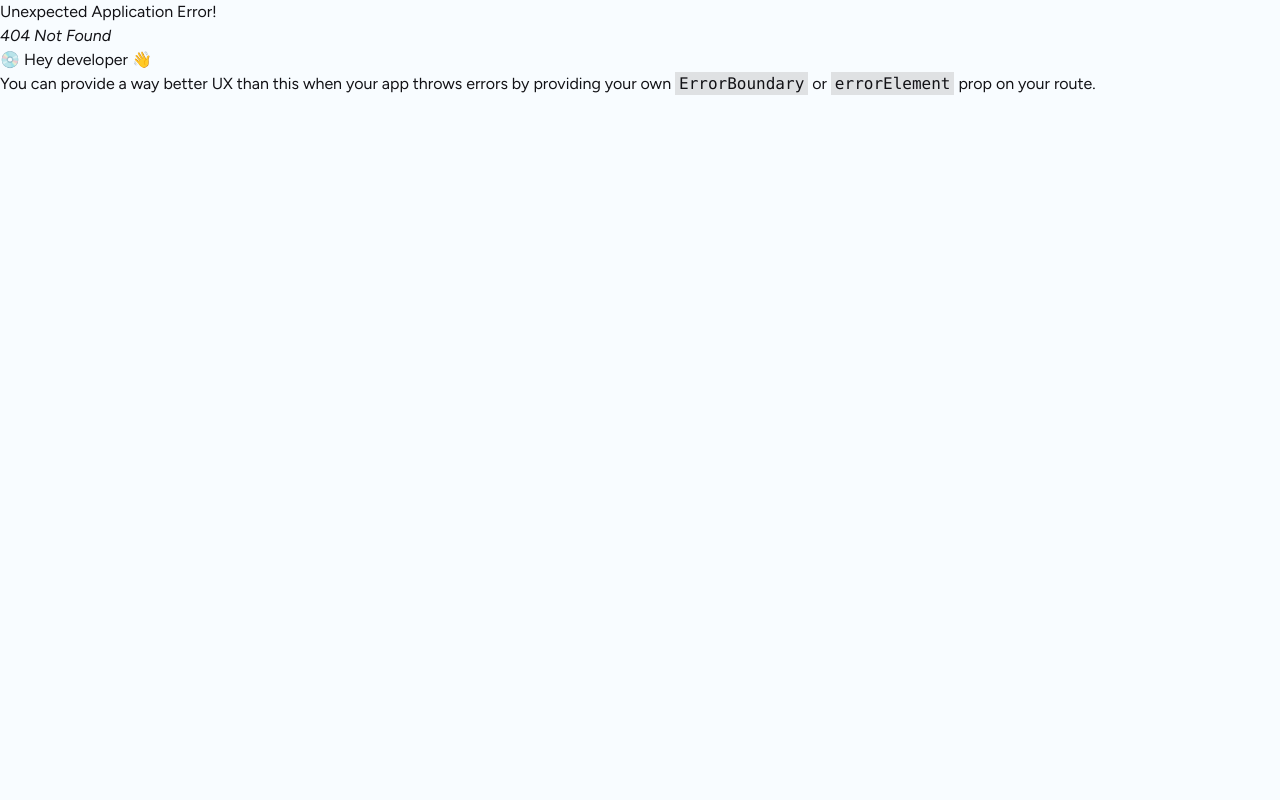
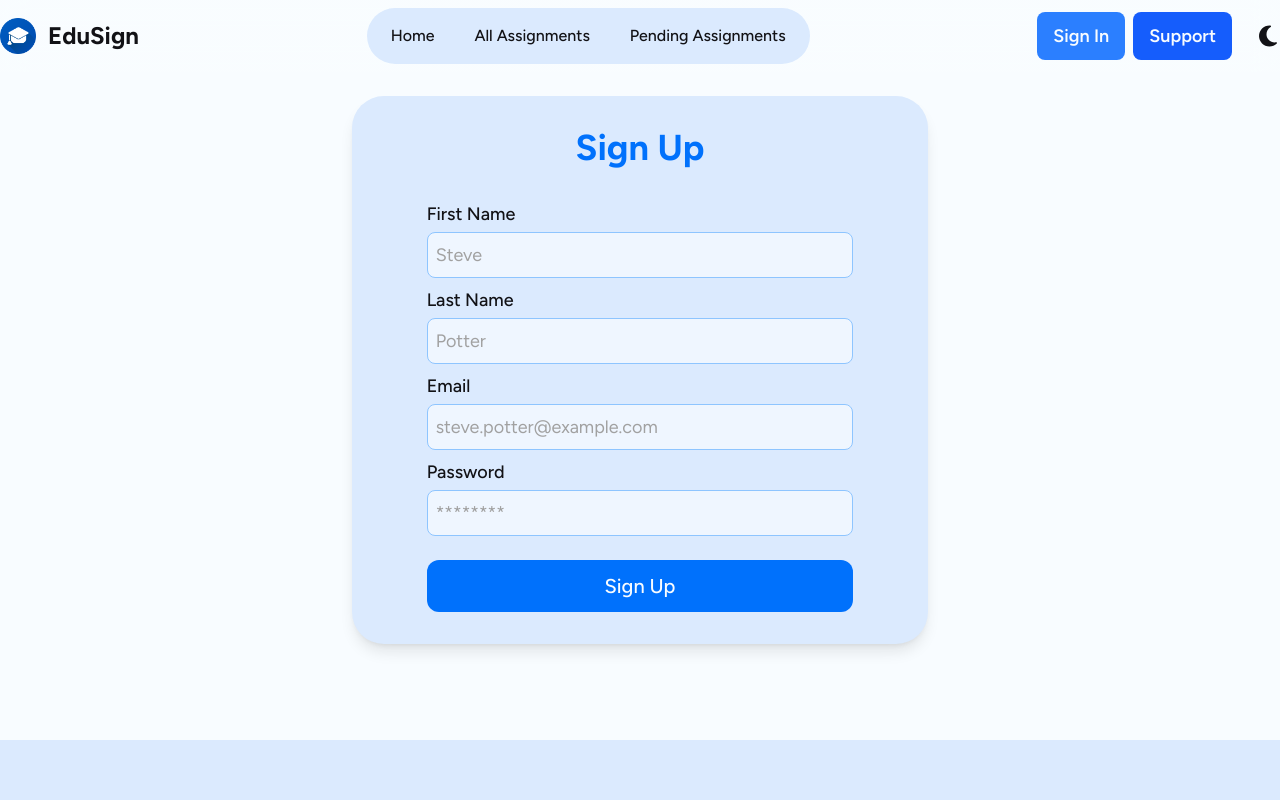
Before and after one commit to mahnafdev/edusign-client, a React (Vite) app: page /signup in a window 1280 px wide. Before the commit this address had no page. Shown: the top 800 px of the page. Built offline with nearby package versions, Linux system fonts and the light colour scheme.

Commit message:
feat(auth): create sign up page ui

```diff
--- /dev/null
+++ b/src/components/auth/SignUpCard.jsx
@@ -0,0 +1,59 @@
+const SignUpCard = () => {
+	return (
+		<div className="max-w-xl mx-auto p-8 bg-primary-background-light dark:bg-primary-background-dark rounded-4xl shadow-lg shadow-dark/10 hover:shadow-dark/15 transition-shadow duration-100">
+			{/* Heading */}
+			<h2 className="text-4xl font-bold text-center text-primary dark:text-primary-light mb-8">
+				Sign Up
+			</h2>
+			{/* Form */}
+			<form className="max-w-5/6 mx-auto space-y-2">
+				<label className="flex flex-col gap-y-1 text-lg">
+					<span className="font-medium">First Name</span>
+					<input
+						type="text"
+						name="firstName"
+						className="bg-blue-50 p-2 border border-blue-300 focus:outline-none focus:border-primary-light dark:focus:border-primary-dark rounded-lg placeholder:text-neutral-400"
+						placeholder="Steve"
+					/>
+				</label>
+				<label className="flex flex-col gap-y-1 text-lg">
+					<span className="font-medium">Last Name</span>
+					<input
+						type="text"
+						name="lastName"
+						className="bg-blue-50 p-2 border border-blue-300 focus:outline-none focus:border-primary-light dark:focus:border-primary-dark rounded-lg placeholder:text-neutral-400"
+						placeholder="Potter"
+					/>
+				</label>
+				<label className="flex flex-col gap-y-1 text-lg">
+					<span className="font-medium">Email</span>
+					<input
+						type="email"
+						name="email"
+						className="bg-blue-50 p-2 border border-blue-300 focus:outline-none focus:border-primary-light dark:focus:border-primary-dark rounded-lg placeholder:text-neutral-400"
+						placeholder="steve.potter@example.com"
+					/>
+				</label>
+				<label className="flex flex-col gap-y-1 text-lg">
+					<span className="font-medium">Password</span>
+					<input
+						type="text"
+						name="password"
+						className="bg-blue-50 p-2 border border-blue-300 focus:outline-none focus:border-primary-light dark:focus:border-primary-dark rounded-lg placeholder:text-neutral-400"
+						placeholder="********"
+					/>
+				</label>
+				<div className="text-center mt-6">
+					<button
+						type="submit"
+						className="w-full py-3 text-xl text-light font-medium bg-primary hover:bg-primary-dark rounded-xl cursor-pointer"
+					>
+						Sign Up
+					</button>
+				</div>
+			</form>
+		</div>
+	);
+};
+
+export default SignUpCard;
--- a/src/index.css
+++ b/src/index.css
@@ -11,6 +11,5 @@
 	--color-primary-dark: var(--color-blue-600);
 	--color-primary-background-light: var(--color-blue-100);
 	--color-primary-background-dark: var(--color-blue-950);
-	--color-primary-border: var(--color-blue-200);
 	--container-8xl: 96rem;
 }
--- a/src/layouts/Navbar.jsx
+++ b/src/layouts/Navbar.jsx
@@ -56,12 +56,12 @@ const Navbar = () => {
 					id="nav-buttons"
 					className="flex items-center gap-x-2 text-lg font-semibold"
 				>
-					<NavLink to="/login">
+					<NavLink to="/signin">
 						<button
 							type="button"
 							className="px-4 py-2.5 bg-primary-light text-light rounded-lg hover:bg-primary cursor-pointer"
 						>
-							Login
+							Sign In
 						</button>
 					</NavLink>
 					<NavLink to="/support-contact">
--- /dev/null
+++ b/src/pages/SignUpPage.jsx
@@ -0,0 +1,11 @@
+import SignUpCard from "../components/auth/SignUpCard";
+
+const SignUpPage = () => {
+	return (
+		<main className="py-24">
+			<SignUpCard />
+		</main>
+	);
+};
+
+export default SignUpPage;
--- a/src/routes/Router.jsx
+++ b/src/routes/Router.jsx
@@ -1,6 +1,7 @@
 import { createBrowserRouter } from "react-router";
 import Root from "../layouts/Root";
 import Home from "../pages/Home";
+import SignUpPage from "../pages/SignUpPage";
 
 const Router = createBrowserRouter([
 	{
@@ -11,6 +12,10 @@ const Router = createBrowserRouter([
 				index: true,
 				Component: Home,
 			},
+			{
+				path: "/signup",
+				Component: SignUpPage,
+			},
 		],
 	},
 ]);
```
